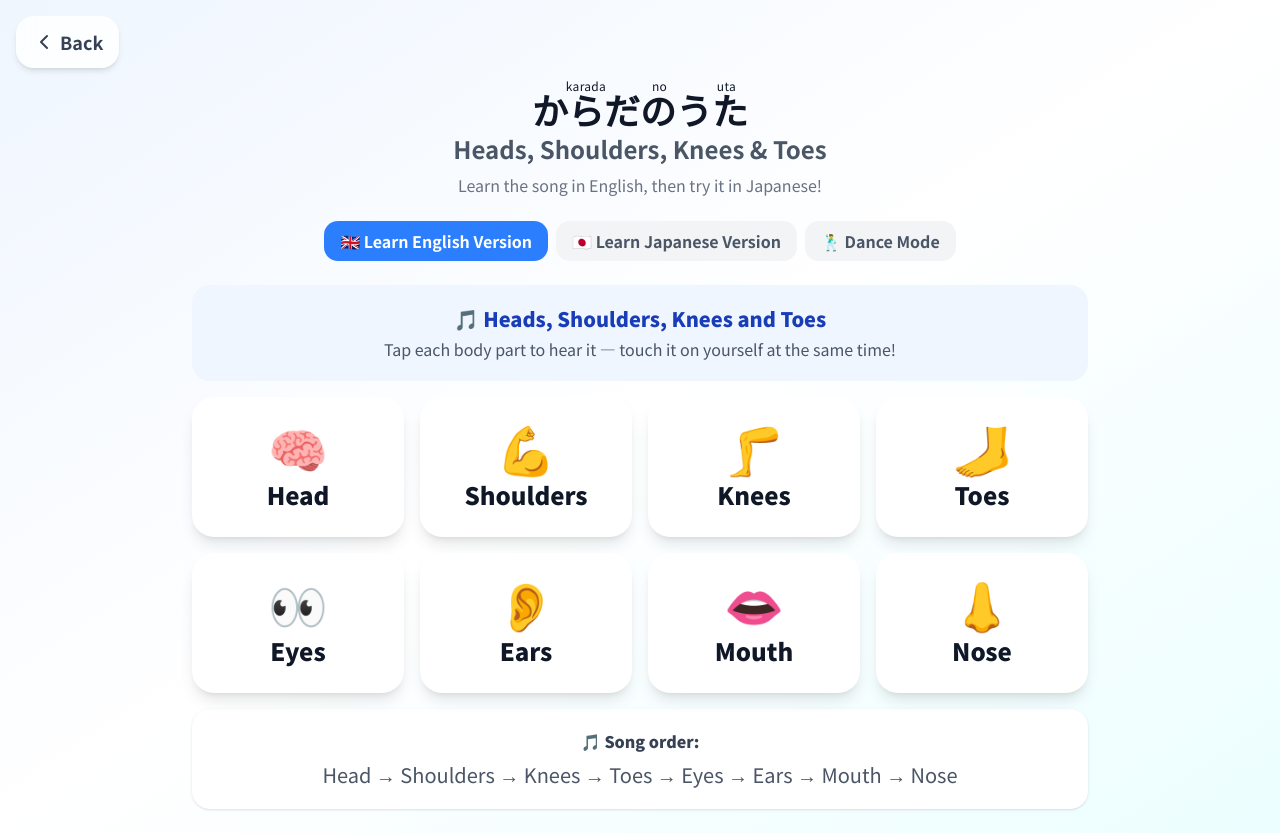
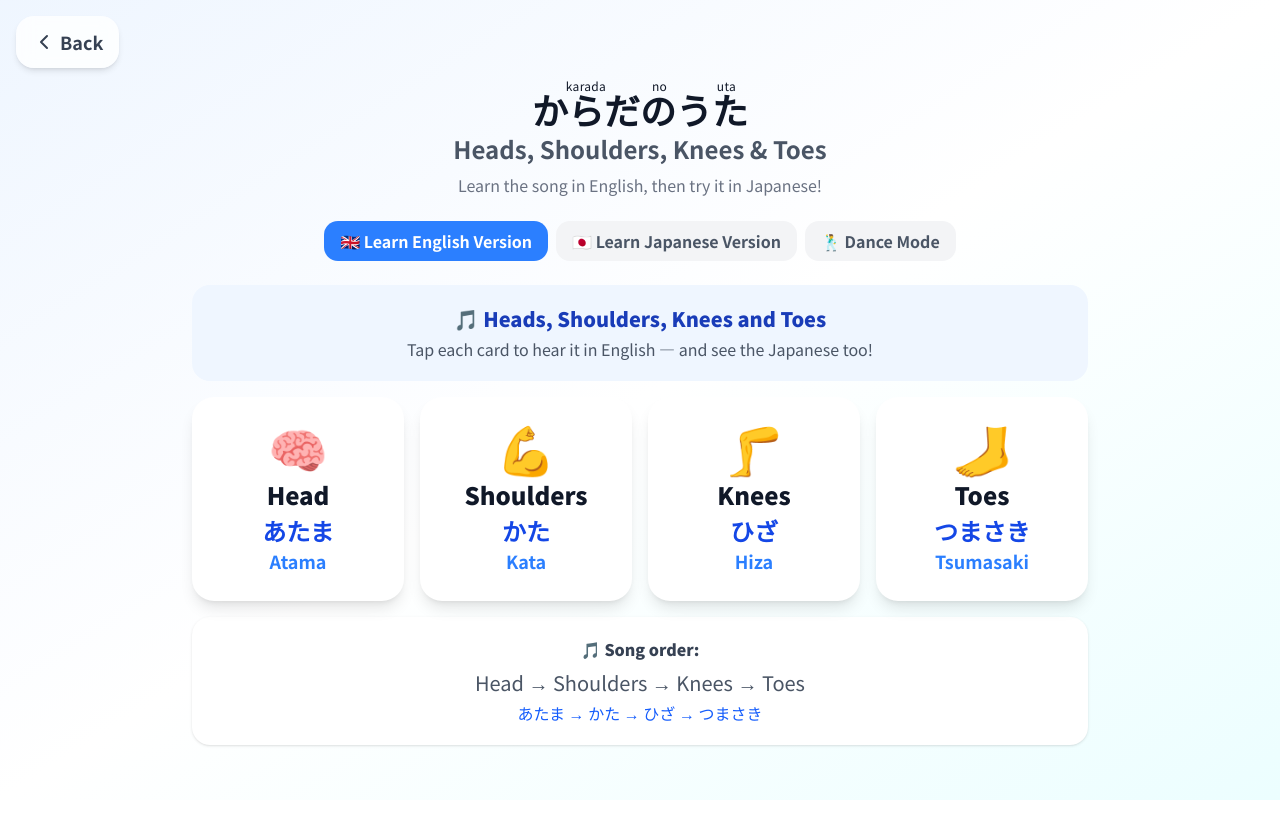
Before and after one commit to aevoli/jp-teaching, a Next.js app in the folder jp-teaching-app/: page /jp-teaching/band-b/body-parts-dance in a window 1280 px wide. After the commit the page ends 800 px from the top, so only its background shows below. Built offline with nearby package versions, Linux system fonts and the light colour scheme.

Commit message:
update english version tab in hskt to show song-only body parts with japanese

```diff
--- a/jp-teaching-app/app/band-b/body-parts-dance/page.tsx
+++ b/jp-teaching-app/app/band-b/body-parts-dance/page.tsx
@@ -79,10 +79,10 @@ export default function HeadsShouldersPage() {
           <div className="space-y-4">
             <div className="bg-blue-50 rounded-2xl p-5 text-center">
               <p className="text-xl font-black text-blue-800 mb-1">🎵 Heads, Shoulders, Knees and Toes</p>
-              <p className="text-gray-600">Tap each body part to hear it — touch it on yourself at the same time!</p>
+              <p className="text-gray-600">Tap each card to hear it in English — and see the Japanese too!</p>
             </div>
             <div className="grid grid-cols-2 md:grid-cols-4 gap-4">
-              {bodyParts.map((bp, i) => (
+              {bodyParts.slice(0, 4).map((bp, i) => (
                 <motion.button
                   key={i}
                   whileTap={{ scale: 0.93 }}
@@ -91,12 +91,15 @@ export default function HeadsShouldersPage() {
                 >
                   <p className="text-5xl mb-2">{bp.emoji}</p>
                   <p className="text-2xl font-black text-gray-900">{bp.en}</p>
+                  <p className="text-2xl font-black text-blue-700 mt-1">{bp.jp}</p>
+                  <p className="text-lg font-bold text-blue-500">{bp.romaji}</p>
                 </motion.button>
               ))}
             </div>
             <div className="bg-white rounded-2xl shadow p-5 text-center">
               <p className="font-black text-gray-700 mb-2">🎵 Song order:</p>
-              <p className="text-xl text-gray-600">Head → Shoulders → Knees → Toes → Eyes → Ears → Mouth → Nose</p>
+              <p className="text-xl text-gray-600">Head → Shoulders → Knees → Toes</p>
+              <p className="text-base text-blue-600 mt-1">あたま → かた → ひざ → つまさき</p>
             </div>
           </div>
         )}
```
